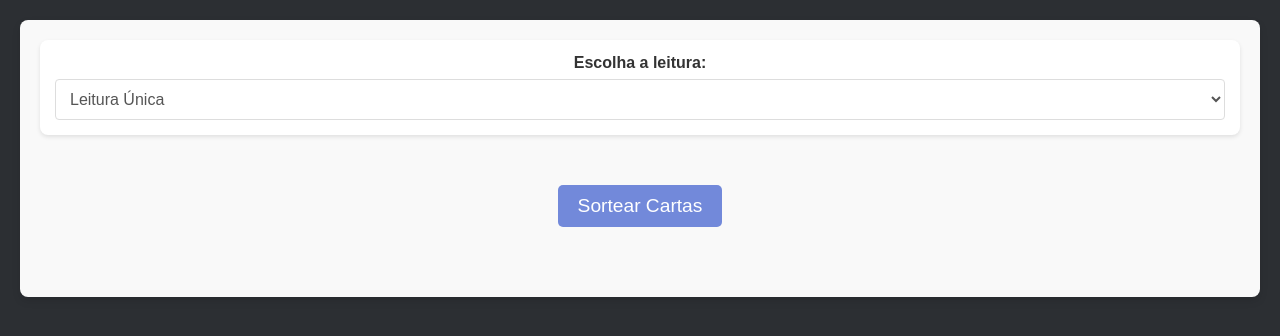
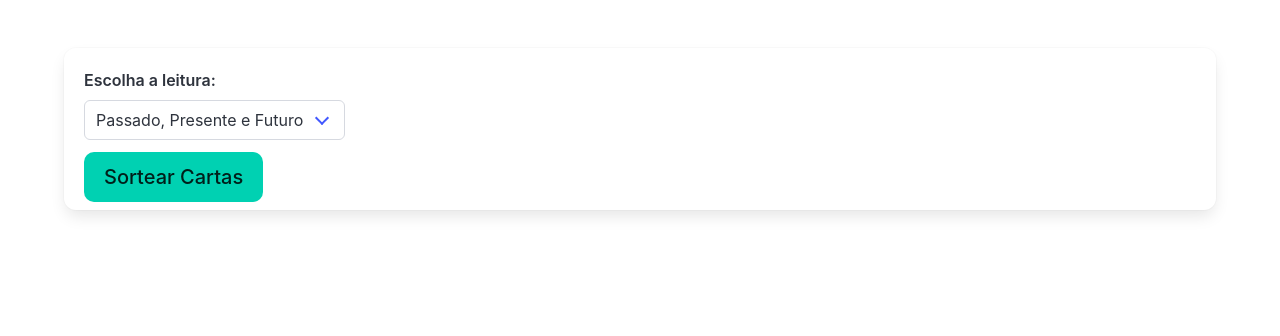
Before and after one commit to croco-br/tarot-reader, a Flask app: page / in a window 1280 px wide. Shown: the top 336 px of the page. Run offline with Flask 3, Linux system fonts and the light colour scheme.

Commit message:
feat: add readings

```diff
--- a/app.py
+++ b/app.py
@@ -1,20 +1,19 @@
 
 from flask import Flask, jsonify, render_template, request
 
-from engine import get_random_tarot_cards
+from engine import generate_reading
 
 app = Flask(__name__)
 
 @app.route('/')
-def training():
+def index():
     return render_template('index.html')
 
-@app.route('/get_cards', methods=['POST'])
-def get_cards():
+@app.route('/reading', methods=['POST'])
+def reading():
     data = request.json
-    num_cards = 10
-    card_list = get_random_tarot_cards(num_cards)
-    return jsonify(card_list)
+    reading_data = generate_reading(data.get('reading_type'))
+    return jsonify(reading_data)
 
 if __name__ == '__main__':
     app.run(host='0.0.0.0', port=5000, debug=True)
--- a/static/css/base.css
+++ /dev/null
@@ -1,103 +0,0 @@
-body {
-    font-family: 'Arial', sans-serif;
-    background-color: #2c2f33;
-    color: #ffffff;
-    text-align: center;
-    margin: 0;
-    padding: 0;
-}
-
-.tarot-container {
-    width: 100%;
-    max-width: 1200px;
-    margin: 20px auto;
-    padding: 20px;
-    border-radius: 8px;
-    background: #f9f9f9;
-    box-shadow: 0 4px 8px rgba(0, 0, 0, 0.1);
-}
-
-.tarot-settings {
-    margin-bottom: 20px;
-    padding: 15px;
-    border-radius: 8px;
-    background: #fff;
-    box-shadow: 0 2px 4px rgba(0, 0, 0, 0.1);
-}
-
-.tarot-settings label {
-    display: block;
-    margin-bottom: 8px;
-    font-size: 16px;
-    font-weight: bold;
-    color: #333;
-}
-
-.tarot-settings select {
-    width: 100%;
-    padding: 10px;
-    border: 1px solid #ddd;
-    border-radius: 4px;
-    font-size: 16px;
-    color: #555;
-    background: #fff;
-    transition: border-color 0.3s;
-}
-
-.tarot-settings select:focus {
-    border-color: #4a90e2;
-    outline: none;
-}
-
-.option {
-    padding: 10px;
-    border-radius: 4px;
-    background: #4a90e2;
-    color: #fff;
-    font-weight: bold;
-}
-
-
-.card-display {
-    width: 100%;
-    /* Adjust to accommodate all cards */
-    display: flex;
-    justify-content: center;
-    align-items: center;
-    position: relative;
-    margin-bottom: 20px;
-    margin-top: 30px;
-    overflow-x: auto;
-    /* Allow horizontal scrolling if cards overflow */
-}
-
-.cards-wrapper {
-    display: flex;
-    flex-wrap: nowrap;
-    /* Ensure cards stay in a single row */
-}
-
-.card-image {
-    width: 100px;
-    /* Adjust size of each card */
-    height: auto;
-    /* Maintain aspect ratio */
-    margin: 0 5px;
-    /* Space between cards */
-}
-
-button {
-    padding: 10px 20px;
-    font-size: 1.2em;
-    color: #fff;
-    background-color: #7289da;
-    border: none;
-    border-radius: 5px;
-    cursor: pointer;
-    transition: background-color 0.3s ease;
-    margin-top: 30px;
-}
-
-button:hover {
-    background-color: #5b6db3;
-}
--- a/static/css/reset.css
+++ /dev/null
@@ -1,50 +0,0 @@
-/* Reset CSS */
-html, body, div, span, applet, object, iframe,
-h1, h2, h3, h4, h5, h6, p, blockquote, pre,
-a, abbr, acronym, address, big, cite, code,
-del, dfn, em, img, ins, kbd, q, s, samp,
-small, strike, strong, sub, sup, tt, var,
-b, u, i, center,
-dl, dt, dd, ol, ul, li,
-fieldset, form, label, legend,
-table, caption, tbody, tfoot, thead, tr, th, td,
-article, aside, canvas, details, embed,
-figure, figcaption, footer, header, hgroup,
-menu, nav, output, ruby, section, summary,
-time, mark, audio, video {
-    margin: 0;
-    padding: 0;
-    border: 0;
-    font-size: 100%;
-    font: inherit;
-    vertical-align: baseline;
-}
-
-/* HTML5 display-role reset for older browsers */
-article, aside, details, figcaption, figure,
-footer, header, hgroup, menu, nav, section {
-    display: block;
-}
-
-body {
-    line-height: 1;
-}
-
-ol, ul {
-    list-style: none;
-}
-
-blockquote, q {
-    quotes: none;
-}
-
-blockquote:before, blockquote:after,
-q:before, q:after {
-    content: '';
-    content: none;
-}
-
-table {
-    border-collapse: collapse;
-    border-spacing: 0;
-}
--- a/static/js/index.js
+++ b/static/js/index.js
@@ -1,64 +1,79 @@
-const tarotReadingMap = {
-    'single': 1,                // Leitura Única: 1 card
-    'three-card': 3,            // Leitura de Três Cartas: 3 cards
-    'celtic-cross': 10,         // Cruz Celta: 10 cards
-    'past-present-future': 3,    // Passado, Presente e Futuro: 3 cards
-    'relationship': 5,          // Relacionamento: 5 cards
-    'career': 5,                // Carreira: 5 cards
-    'daily-card': 1,            // Carta do Dia: 1 card
-    'horoscope': 1,             // Horóscopo: 1 card
-    'decision': 2,              // Decisão: 2 cards
-    'life-path': 7,             // Caminho de Vida: 7 cards
-    'spiritual-guidance': 3     // Orientação Espiritual: 3 cards
-};
-
-
-async function draw_cards(event) {
+async function reading(event) {
     event.preventDefault();
-
-    // Get the selected reading type from the dropdown
+    show_loader()
     const readingType = document.getElementById('readingType').value;
 
-    // Determine the number of cards based on the selected reading type
-    const quantity = tarotReadingMap[readingType] || 1; // Default to 1 card if type not found
-
-
-    // Fetch cards from the server
-    const response = await fetch('/get_cards', {
+    const response = await fetch('/reading', {
         method: 'POST',
         headers: {
             'Content-Type': 'application/json',
         },
-        body: JSON.stringify({ nums_cards: quantity }),
+        body: JSON.stringify({ reading_type: readingType }),
     });
 
     const result = await response.json();
 
-    // Assuming result is an array of card objects
-    if (result && result.length > 0) {
-        const cardContainer = document.getElementById('tarotCard');
-        cardContainer.innerHTML = ''; // Clear previous cards
+    // Verificar se "questions_and_cards" existe no resultado
+    if (result && result.questions_and_cards && result.questions_and_cards.length > 0) {
+        const cardDisplay = document.getElementById('cardDisplay');
+        cardDisplay.innerHTML = ''; // Limpar o conteúdo anterior
 
-        // Create a container for the cards
-        const cardsWrapper = document.createElement('div');
-        cardsWrapper.classList.add('cards-wrapper');
+        // Iterar sobre o array de perguntas e cartas
+        result.questions_and_cards.forEach(pair => {
+            const [question, card] = pair;
 
-        // Display only the number of cards specified
-        const cardsToShow = result.slice(0, quantity);
+            // Criar uma coluna para cada carta
+            const columnDiv = document.createElement('div');
+            columnDiv.classList.add('column', 'is-one-quarter');
 
-        // Iterate over the array of card objects
-        cardsToShow.forEach(card => {
+            // Criar o conteúdo da carta
+            const questionElement = document.createElement('h3');
+            questionElement.textContent = question;
+            questionElement.classList.add('has-text-centered')
+
             const cardImage = document.createElement('img');
             const cardLink = document.createElement('a');
-
             cardImage.src = card.image_link;
             cardImage.alt = card.name;
             cardLink.href = card.link;
             cardImage.classList.add('card-image');
-            cardLink.appendChild(cardImage);  // Wrap the image in the link
-            cardsWrapper.appendChild(cardImage);
+            cardLink.appendChild(cardImage);
+
+            const cardName = document.createElement('p');
+            cardName.textContent = `${card.name}`;
+            cardName.classList.add('has-text-centered')
+
+            const cardDescription = document.createElement('p');
+            cardDescription.textContent = `${card.description}`;
+            cardDescription.classList.add('has-text-centered')
+
+            // Criar um container de carta e adicionar os elementos
+            const cardContainer = document.createElement('div');
+            cardContainer.classList.add('card', 'card-hover'); // Adicionado para styling
+
+            cardContainer.appendChild(questionElement);
+            cardContainer.appendChild(cardLink);
+            cardContainer.appendChild(cardName);
+            cardContainer.appendChild(cardDescription);
+
+            // Adicionar o container da carta à coluna
+            columnDiv.appendChild(cardContainer);
+
+            // Adicionar a coluna ao card display
+            cardDisplay.appendChild(columnDiv);
         });
+    }
 
-        cardContainer.appendChild(cardsWrapper);
-    }
+    hide_loader()
 }
+
+
+function hide_loader() {
+    const loader = document.getElementById('drawCardButton');
+    loader.classList.remove('is-loading');
+}
+
+function show_loader() {
+    const loader = document.getElementById('drawCardButton');
+    loader.classList.add('is-loading');
+}
--- a/templates/index.html
+++ b/templates/index.html
@@ -5,38 +5,53 @@
     <meta charset="UTF-8">
     <meta name="viewport" content="width=device-width, initial-scale=1.0">
     <title>Tarot Reader</title>
-    <link rel="stylesheet" href="{{ url_for('static', filename='css/reset.css') }}">
-    <link rel="stylesheet" href="{{ url_for('static', filename='css/base.css') }}">
+    <link rel="stylesheet" href="https://cdn.jsdelivr.net/npm/bulma@1.0.2/css/bulma.min.css">
     <script src="{{ url_for('static', filename='js/index.js') }}" defer></script>
 </head>
 
 <body>
-    <div class="tarot-container">
-        <div class="tarot-settings">
-            <label for="readingType">Escolha a leitura:</label>
-            <select id="readingType">
-                <option value="single">Leitura Única</option>
-                <option value="three-card">Leitura de Três Cartas</option>
-                <option value="celtic-cross">Cruz Celta</option>
-                <option value="past-present-future">Passado, Presente e Futuro</option>
-                <option value="relationship">Relacionamento</option>
-                <option value="career">Carreira</option>
-                <option value="daily-card">Carta do Dia</option>
-                <option value="horoscope">Horóscopo</option>
-                <option value="decision">Decisão</option>
-                <option value="life-path">Caminho de Vida</option>
-                <option value="spiritual-guidance">Orientação Espiritual</option>
-            </select>
-        </div>
+    <section class="section">
+        <div class="container">
+            <div class="box tarot-container">
+                <!-- Seleção de tipo de leitura -->
+                <div class="field tarot-settings">
+                    <label class="label" for="readingType">Escolha a leitura:</label>
+                    <div class="control">
+                        <div class="select">
+                            <select id="readingType">
+                                <option value="past-present-future">Passado, Presente e Futuro</option>
+                                <option value="career">Carreira</option>
+                                <option value="relationship">Relacionamento</option>
+                                <option value="celtic-cross">Cruz Celta</option>
+                                <option value="yes-no">Sim ou não</option>
+                                <option value="three-card">Leitura de Três Cartas</option>
+                                <option value="spiritual-guidance">Orientação Espiritual</option>
+                                <option value="health">Saúde</option>
+                                <option value="decision">Decisão</option>
+                                <option value="finance">Finanças</option>
+                                <option value="self-discovery">Auto-Descoberta</option>
+                                <option value="astrological-mandala">Mandala Astrológica</option>
+                            </select>
+                        </div>
+                    </div>
+                </div>
 
+                <!-- Botão para sortear cartas -->
+                <div class="field">
+                    <div class="control">
+                        <button class="button is-primary is-medium" id="drawCardButton" onclick="reading(event)">
+                            Sortear Cartas
+                        </button>
+                    </div>
+                </div>
 
-        <button id="drawCardButton" onclick="draw_cards(event)">Sortear Cartas</button>
-
-        <div class="card-display">
-            <div class="card" id="tarotCard">
+                <!-- Display das cartas -->
+                <div class="card-display columns is-multiline" id="cardDisplay">
+                    <!-- As colunas das cartas serão geradas dinamicamente -->
+                </div>
             </div>
         </div>
-    </div>
+    </section>
 </body>
 
 </html>
--- a/todo.txt
+++ b/todo.txt
@@ -1,5 +1,2 @@
-Ajustar leituras de acordo com os desenhos comuns
 Adicionar mais metadados no db (description)
-exibir metadados das cartas nas telas
-corigir botão sumindo
 adicionar hover nas cartas
```
Also changed, not shown: engine.py (+17 -8 lines), readings.json (added, +99 -0 lines), cards.json (renamed from db.json).
